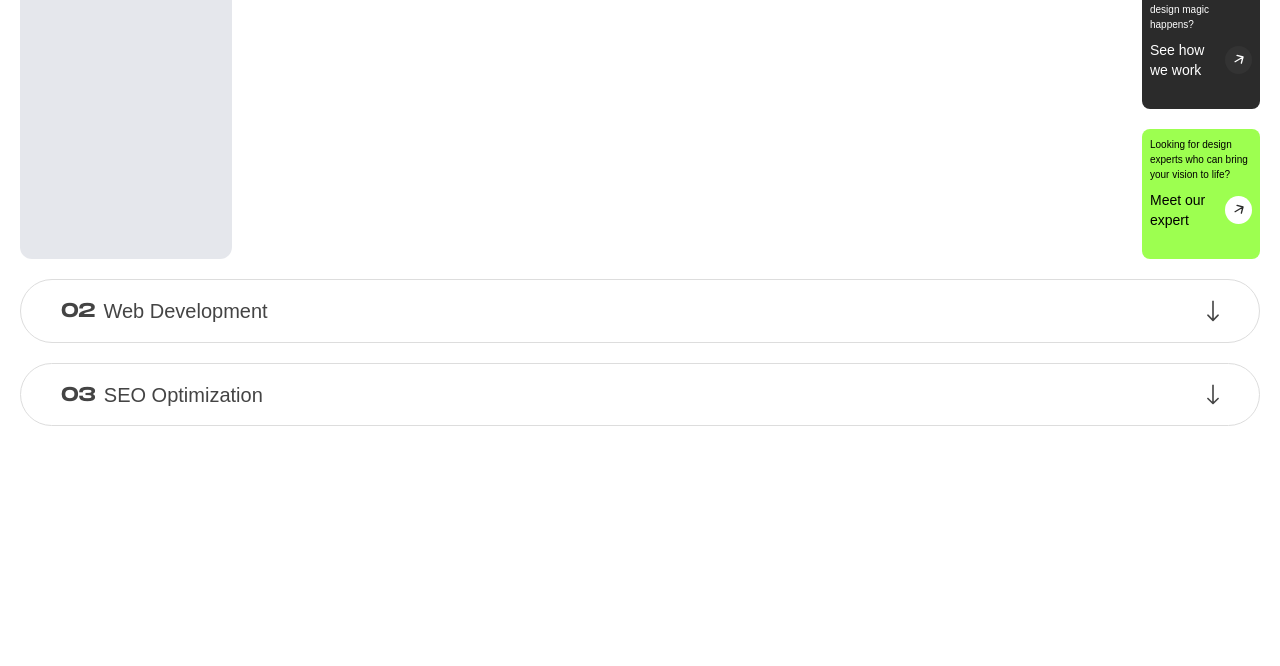
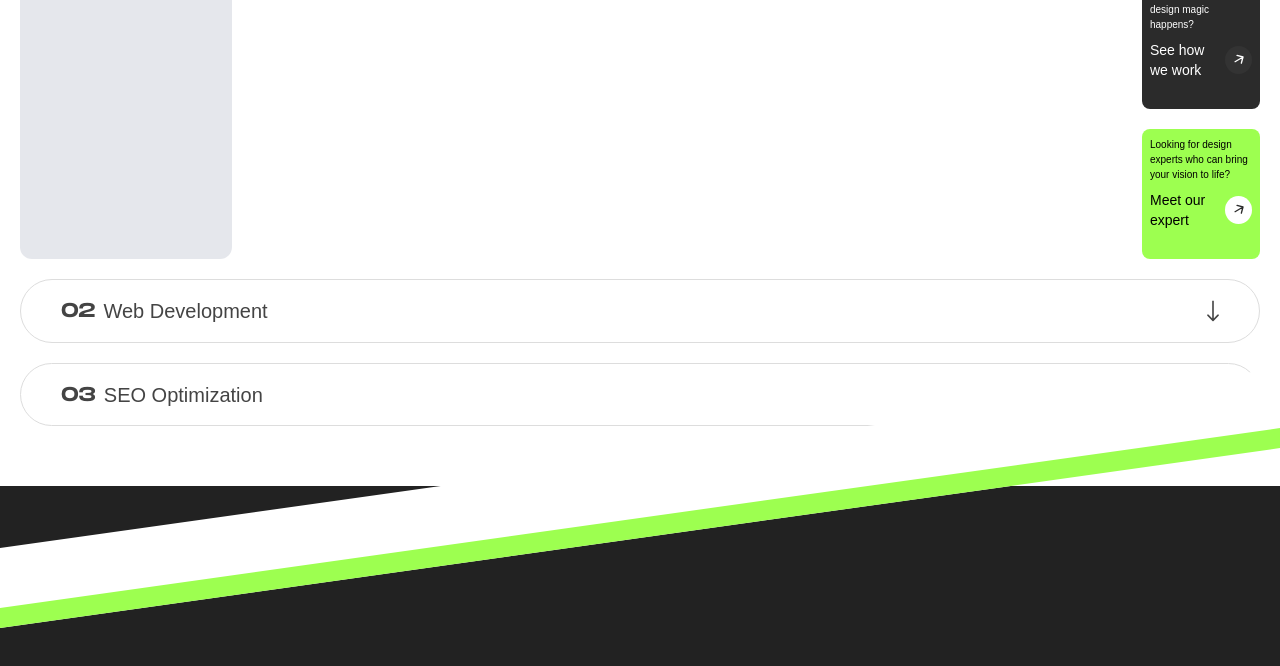
Before and after one commit to KhanShadman06/odyssey-labs, a Next.js app: page / in a window 1280 px wide. Shown: the part 1888-2554 px from the top of the page. Before the commit the page ends 2334 px from the top, so only its background shows below. Built offline with nearby package versions, Linux system fonts and the light colour scheme.

Commit message:
bottom skew added

```diff
--- a/app/MainDetails.tsx
+++ b/app/MainDetails.tsx
@@ -11,14 +11,19 @@ const MainDetails = () => {
                 <div className='w-[190px] h-[190px] bg-[#E5E7EC] border-[5px] rounded-xl rotate-6 border-white ml-6 z-10' />
                 <div className='w-[190px] h-[190px] bg-[#E5E7EC] border-[5px] rounded-xl -rotate-6 border-white mt-5' />
             </section>
-            <div className="relative bg-white mt-60">
+
+            <section className="relative bg-white mt-60 pb-10">
                 <div className="absolute -top-7 left-0 right-0 h-20 bg-white transform skew-y-[8deg]"></div>
                 <article className="relative z-1 pt-14">
                     <ProjectShowCase />
                     <ServiceShowCase />
                     <ServicesList />
                 </article>
-            </div>
+            </section>
+
+            <section className="relative bg-[#222] h-[600px]">
+                <div className="absolute -top-7 left-0 right-0 h-20 bg-white transform -skew-y-[8deg] border-b-[20px] border-[#9DFF50]"></div>
+            </section>
         </div>
     );
 };
```
